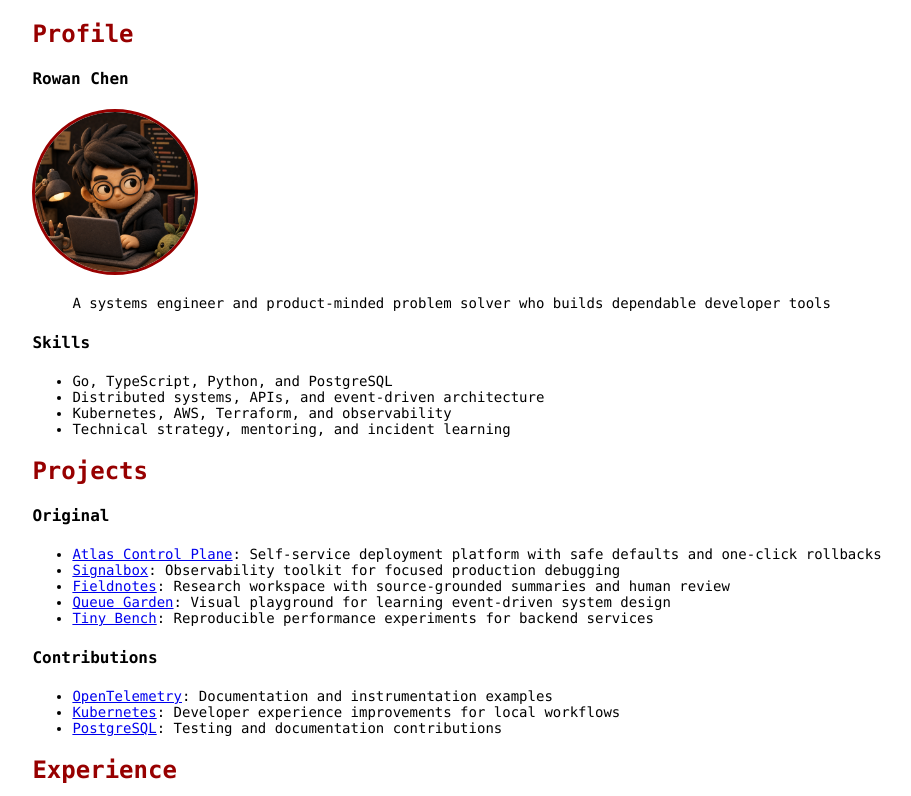
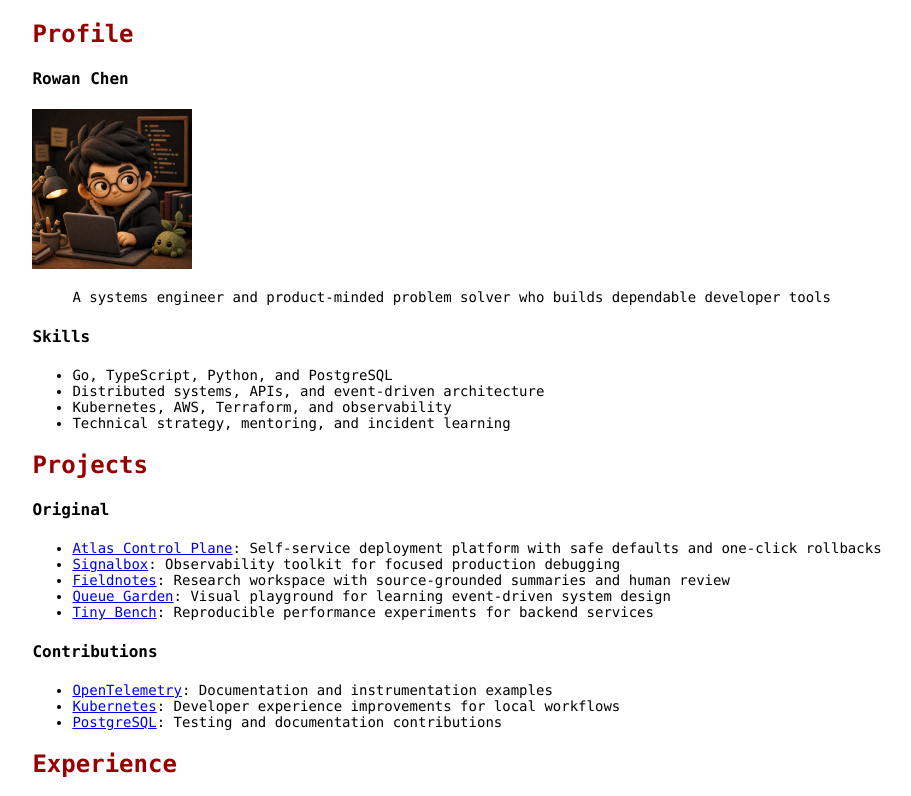
Before and after one commit to hackjutsu/geek-profile, an Eleventy site: page profile/src/index.md in a window 1280 px wide. Shown: the top 796 px of the page, without its empty margins (102-1013 px from the left). Built offline with nearby package versions, Linux system fonts and the light colour scheme; Eleventy itself is replaced by a stand-in of ours; files that its build step writes are made by us from their sources.

Commit message:
Simplify sample avatar styling

```diff
--- a/docs/css/site.css
+++ b/docs/css/site.css
@@ -20,10 +20,6 @@ footer {
 
 .profile-avatar {
   width: 160px;
-  height: 160px;
-  object-fit: cover;
-  border: 3px solid rgb(151, 0, 0);
-  border-radius: 50%;
 }
 
 p,
--- a/profile/src/css/site.css
+++ b/profile/src/css/site.css
@@ -20,10 +20,6 @@ footer {
 
 .profile-avatar {
   width: 160px;
-  height: 160px;
-  object-fit: cover;
-  border: 3px solid rgb(151, 0, 0);
-  border-radius: 50%;
 }
 
 p,
```
